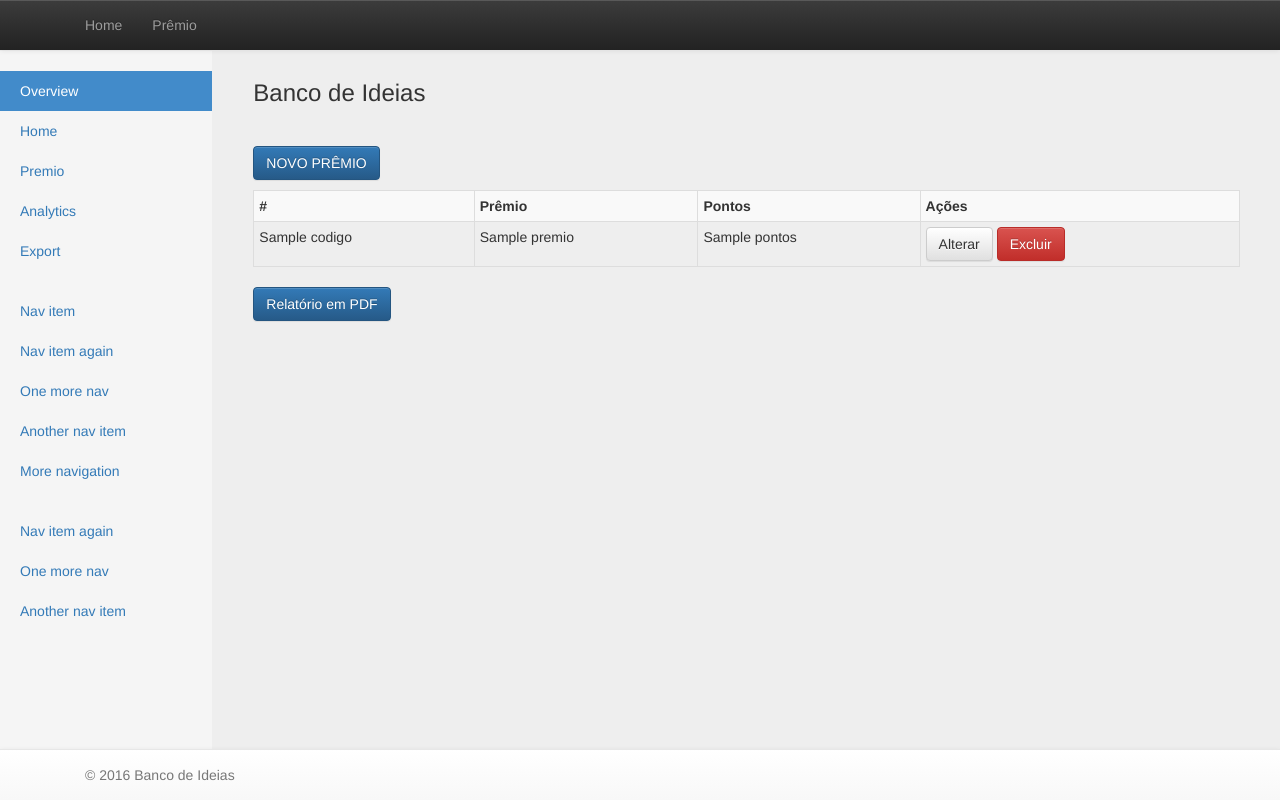
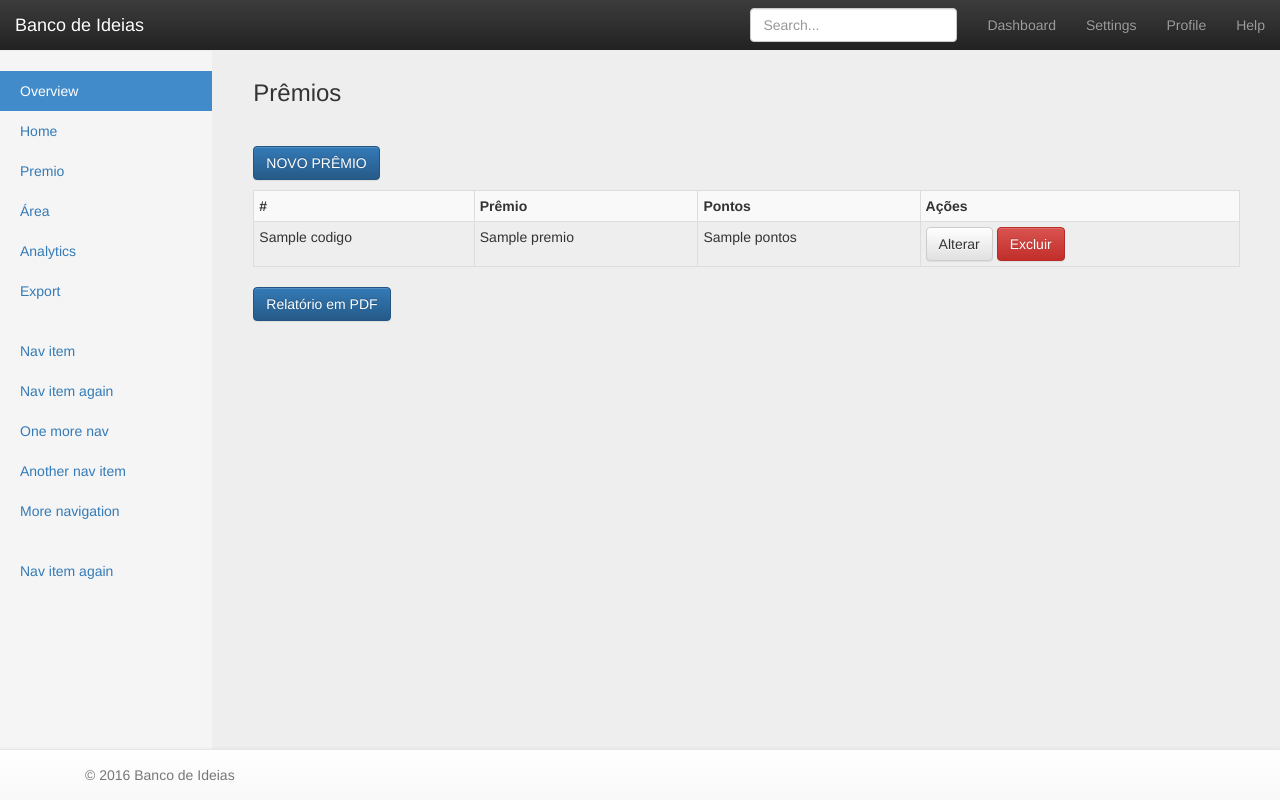
Before and after one commit to guilhermefontans/banco-de-ideias, a PHP site: the page made by views/premio/premio.twig in a window 1280 px wide. Run offline with PHP 8.4, Linux system fonts and the light colour scheme; the template is opened without the code that fills it: most values are stand-ins (such as "Sample title", 1, 10 or a date in 2020); some libraries are stand-ins or nearby versions.

Commit message:
Adicionado o crud das areas

```diff
--- a/rotas.php
+++ b/rotas.php
@@ -2,7 +2,8 @@
 
 ini_set('display_errors', 1);
 
-require __DIR__ . '/rotas/ideias.php';
+require __DIR__ . '/rotas/ideia.php';
+require __DIR__ . '/rotas/area.php';
 require __DIR__ . '/rotas/login.php';
 require __DIR__ . '/rotas/premio.php';
 
--- a/rotas/ideias.php
+++ /dev/null
@@ -1,5 +0,0 @@
-<?php
-$ctrl = BancoIdeias\controller\IdeiaController::class;
-
-/* $app->post('/', "$ctrl::index"); */
-/* $app->post('/login/verify', "$ctrl::login"); */
--- a/views/premio/premio.twig
+++ b/views/premio/premio.twig
@@ -2,7 +2,7 @@
 
 {% block content %}
 <div class="page-header">
-    <h3>Banco de Ideias</h3>
+    <h3>Prêmios</h3>
 </div>
 
 <p>
--- a/views/template.twig
+++ b/views/template.twig
@@ -7,6 +7,7 @@
             <li class="active"><a href="#">Overview <span class="sr-only">(current)</span></a></li>
             <li><a href="{{app.url_base}}home">Home</a></li>
             <li><a href="{{app.url_base}}premio">Premio</a></li>
+            <li><a href="{{app.url_base}}area">Área</a></li>
             <li><a href="#">Analytics</a></li>
             <li><a href="#">Export</a></li>
           </ul>
@@ -19,8 +20,6 @@
           </ul>
           <ul class="nav nav-sidebar">
             <li><a href="">Nav item again</a></li>
-            <li><a href="">One more nav</a></li>
-            <li><a href="">Another nav item</a></li>
           </ul>
         </div>
         <div class="col-sm-9 col-sm-offset-3 col-md-10 col-md-offset-2 main">
--- a/views/template/menu.twig
+++ b/views/template/menu.twig
@@ -1,18 +1,24 @@
-<nav class="navbar navbar-default navbar-fixed-top navbar-inverse">
-	<div class="container">
+<nav class="navbar navbar-inverse navbar-fixed-top">
+    <div class="container-fluid">
         <div class="navbar-header">
           <button type="button" class="navbar-toggle collapsed" data-toggle="collapse" data-target="#navbar" aria-expanded="false" aria-controls="navbar">
-				<span class="sr-only">Navegação</span>
+            <span class="sr-only">Toggle navigation</span>
             <span class="icon-bar"></span>
             <span class="icon-bar"></span>
             <span class="icon-bar"></span>
           </button>
+          <a class="navbar-brand" href="{{app.url_base}}home">Banco de Ideias</a>
         </div>
         <div id="navbar" class="navbar-collapse collapse">
-			<ul class="nav navbar-nav">
-				<li><a href="{{app.url_base}}home">Home</a></li>
-				<li><a href="{{app.url_base}}premio">Prêmio</a></li>
+          <ul class="nav navbar-nav navbar-right">
+            <li><a href="#">Dashboard</a></li>
+            <li><a href="#">Settings</a></li>
+            <li><a href="#">Profile</a></li>
+            <li><a href="#">Help</a></li>
           </ul>
-		</div><!--/.nav-collapse -->
+          <form class="navbar-form navbar-right">
+            <input type="text" class="form-control" placeholder="Search...">
+          </form>
+        </div>
     </div>
 </nav>
```
Lines whose indentation alone changed are shown as unchanged.
